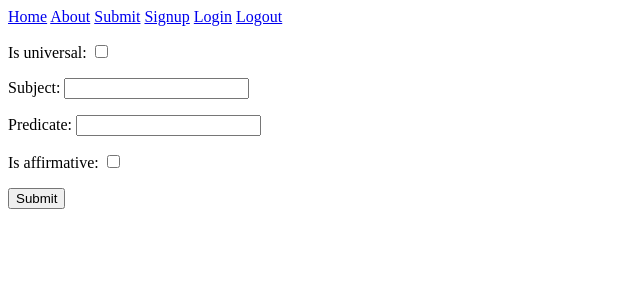
After one commit to lyk2018-python/deductive-reasoning, a Django app: page /submit/ in a window 1280 px wide. The commit adds this page. Shown: the top 300 px of the page, without its empty margins (0-640 px from the left). Run offline with Django 3.2, Linux system fonts and the light colour scheme.

Commit message:
Add submit form

```diff
--- a/deductivereasoning/deductivereasoning/urls.py
+++ b/deductivereasoning/deductivereasoning/urls.py
@@ -20,4 +20,5 @@
 urlpatterns = [
 	path('', proof_views.home, name='home'),
     path('admin/', admin.site.urls),
+    path('submit/', proof_views.submit, name='submit')
 ]
--- a/deductivereasoning/proofs/views.py
+++ b/deductivereasoning/proofs/views.py
@@ -1,5 +1,6 @@
 from django.shortcuts import render
 from proofs.models import Proposition, Proof
+from .forms import MajorSubmissionForm
 
 # Create your views here.
 def home(request):
@@ -10,3 +11,9 @@
 		'propositions': propositions,
 		'proofs': proofs,
 	})
+
+def submit(request):
+	form = MajorSubmissionForm()
+
+
+	return render(request ,"submit.html", {'form': form})
--- a/deductivereasoning/templates/base.html
+++ b/deductivereasoning/templates/base.html
@@ -8,7 +8,7 @@
     <nav>
         <a href="#">Home</a>
         <a href="#">About</a>
-        <a href="#">Submit</a>
+        <a href="{% url 'submit'%}">Submit</a>
         <a href="#">Signup</a>
         <a href="#">Login</a>
         <a href="#">Logout</a>
--- /dev/null
+++ b/deductivereasoning/templates/submit.html
@@ -0,0 +1,10 @@
+{% extends "base.html" %}
+
+{% block title %}Submit Page{% endblock %}
+{% block content %}
+<form method="post">
+    {% csrf_token %}
+    {{ form.as_p }}
+    <button type="submit"> Submit </button>
+  </form>
+  {% endblock %}
```
